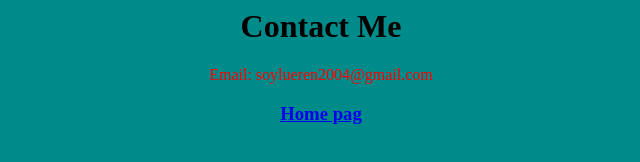
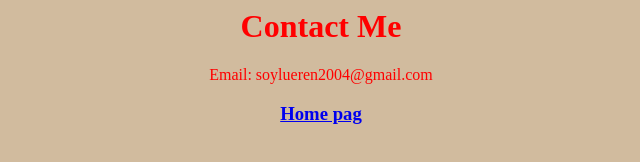
Before and after one commit to SoyluEren2004/ErenSoyluCv_Web, a plain HTML site: page public/contact.html in a window 1280 px wide. Shown: the whole page, without its empty margins (319-959 px from the left). Drawn offline with Linux system fonts and the light colour scheme.

Commit message:
Update contact.html

```diff
--- a/public/contact.html
+++ b/public/contact.html
@@ -1,7 +1,16 @@
-<h1 style="text-align: center;">Contact Me</h1>
+<head>
+        <link rel="preconnect" href="https://fonts.googleapis.com">
+        <link rel="preconnect" href="https://fonts.gstatic.com" crossorigin>
+        <link href="https://fonts.googleapis.com/css2?family=Pacifico&display=swap" rel="stylesheet">
+</head>
+<div class="note">
+    <h1 style="text-align: center;">Contact Me</h1>
+</div>
 <link rel="stylesheet" href="./style.css"/>
 <div class="note">
     <p>Email: soylueren2004@gmail.com</p>
 </div>
-<h3><a href="../index.html">Home pag</a></h3>
-<html style="background-color: darkcyan ;"></html>
+<div class="note">
+    <h3><a href="../index.html">Home pag</a></h3>
+</div>
+<html style="background-color: #D1BB9E ;"></html>
```
